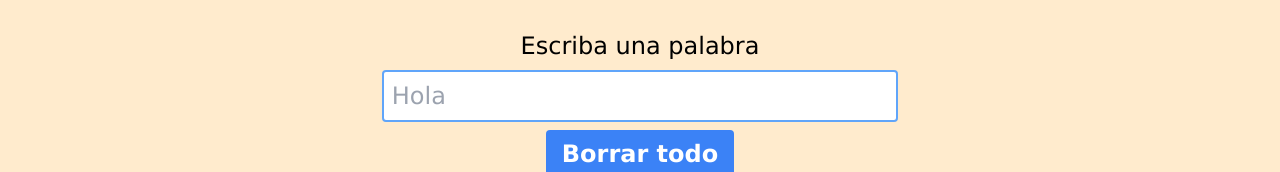
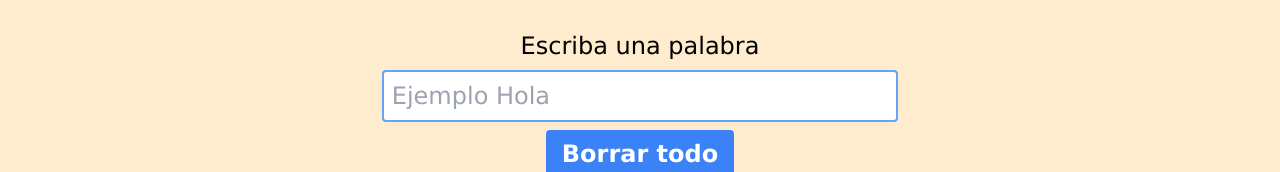
Before and after one commit to Schugu/BraillePage, a React (Vite) app: page /wordsToBraille in a window 1280 px wide. Shown: the part 126-298 px from the top of the page. Built offline with nearby package versions, Linux system fonts and the light colour scheme.

Commit message:
Add: tabIndex y aria-label

```diff
--- a/src/pages/WordsToBraille.tsx
+++ b/src/pages/WordsToBraille.tsx
@@ -16,17 +16,21 @@ export default function WordsToBraille() {
       <Titulo titulo="Codificador de palabras"/>
 
       <article className="flex flex-col items-center gap-2">
-        <p className="text-center">Escriba una palabra</p>
+        <p tabIndex={8} className="text-center">Escriba una palabra</p>
         <div className="flex flex-wrap gap-2 justify-center">
           <input
+            role="form"
+            tabIndex={9}
             onChange={handleChange}
             value={palabra}
             className="w-full rounded border-2 border-blue-400 p-2 outline-none"
             type="text"
-            placeholder="Hola"
+            placeholder="Ejemplo Hola"
             autoComplete="off"
           />
           <button
+            role="button"
+            tabIndex={10}
             onClick={() => { setPalabra('') }}
             className="bg-blue-500 hover:bg-blue-400 text-white font-bold py-2 px-4 border-b-4 border-blue-700 hover:border-blue-500 rounded"
           >Borrar todo</button>
@@ -34,7 +38,7 @@ export default function WordsToBraille() {
       </article>
 
       <article className="w-full flex justify-center">
-        <CharsToBraille cadenaParaCodificar={palabra} formato={resolution} />
+        <CharsToBraille cadenaParaCodificar={palabra} formato={resolution} indexProp={11}/>
       </article>
     </section>
   );
```
